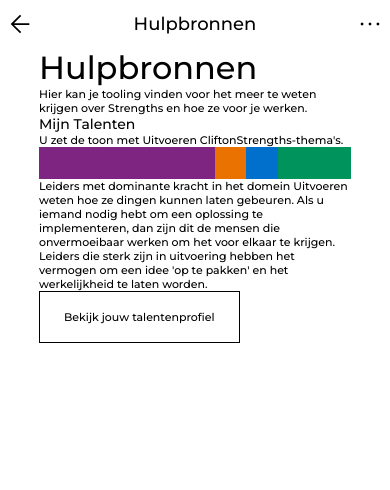
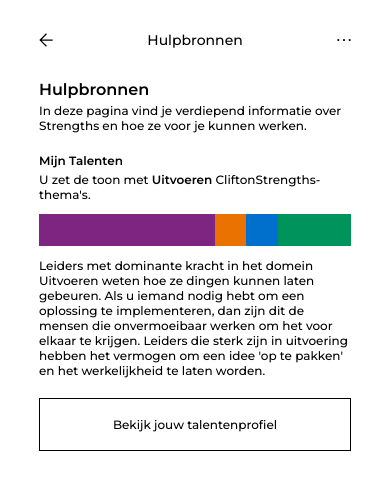
Before and after one commit to morize/forte-demo, a React (Vite) app in the folder client/: page /hulpbronnen in a window 390 px wide. Shown: the top 490 px of the page. Built offline with nearby package versions, Linux system fonts and the light colour scheme.

Commit message:
client/added hulpbronnen page, style changes to match the figma designs

```diff
--- a/client/src/components/atoms/TalentIndicator/TalentIndicator.tsx
+++ b/client/src/components/atoms/TalentIndicator/TalentIndicator.tsx
@@ -5,14 +5,15 @@ import { domainRGBValues } from '../Talent/Talent';
 const STalentIndicatorContainer = styled.div`
   display: flex;
   justify-content: space-between;
-  height: 46px;
+  height: 42px;
+  margin: 12px 0;
 
   @media (max-width: 900px) {
     height: 32px;
   }
 
   @media (max-width: 380px) {
-    height: 28px;
+    height: 24px;
   }
 `;
 
--- a/client/src/components/molecules/PageNavigation/PageNavigation.tsx
+++ b/client/src/components/molecules/PageNavigation/PageNavigation.tsx
@@ -10,15 +10,23 @@ export interface IPageNavigation {
   pageSubtitle?: String;
   hasBackButton?: boolean;
   hasMoreButton?: boolean;
+  onBackButtonClicked?: (event: React.MouseEvent<HTMLButtonElement, MouseEvent>) => void;
 }
 
 const SPageNavigation = styled.div`
   position: relative;
   display: flex;
-  height: 48px;
+  height: 100px;
+  padding: 0 40px;
+  text-transform: capitalize;
 
   & button:last-child {
     margin-left: auto;
+  }
+
+  @media (max-width: 500px) {
+    height: 80px;
+    padding: 0 30px;
   }
 `;
 
@@ -28,9 +36,12 @@ const PageNavigation = ({
   pageSubtitle,
   hasBackButton,
   hasMoreButton,
+  onBackButtonClicked,
 }: IPageNavigation) => (
   <SPageNavigation>
-    {hasBackButton && <IconButton icon={<Back />} />}
+    {hasBackButton && (
+      <IconButton icon={<Back />} onClick={onBackButtonClicked} />
+    )}
     <PageNavigationTitle title={pageTitle} subTitle={pageSubtitle} />
     {hasMoreButton && <IconButton icon={<MoreHorizontal />} />}
   </SPageNavigation>
--- a/client/src/index.css
+++ b/client/src/index.css
@@ -2,6 +2,10 @@
   margin: 0;
   font-family: 'Montserrat';
   font-weight: 500;
+}
+
+h1 {
+  font-size: 20px;
 }
 
 h2 {
@@ -9,7 +13,7 @@ h2 {
 }
 
 h3 {
-  font-size: 18px;
+  font-size: 16px;
 }
 
 svg {
@@ -23,9 +27,13 @@ p {
   font-size: 14px;
 }
 
-@media (max-width: 500px) {
+@media (max-width: 900px) {
+  h1 {
+    font-size: 18px;
+  }
+
   h2 {
-    font-size: 18px;
+    font-size: 16px;
   }
 
   h3 {
@@ -33,19 +41,23 @@ p {
   }
 
   svg {
-    width: 40px;
-    height: 40px;
+    width: 38px;
+    height: 38px;
     padding: 6px;
   }
 
   p {
-    font-size: 11px;
+    font-size: 12px;
   }
 }
 
-@media (max-width: 380px) {
+@media (max-width: 400px) {
+  h1 {
+    font-size: 16px;
+  }
+
   h2 {
-    font-size: 16px;
+    font-size: 14px;
   }
 
   h3 {
@@ -55,6 +67,9 @@ p {
   svg {
     width: 32px;
     height: 32px;
-    padding: 6px;
+  }
+
+  p {
+    font-size: 12px;
   }
 }
--- a/client/src/pages/Hulpbronnen.tsx
+++ b/client/src/pages/Hulpbronnen.tsx
@@ -1,17 +1,47 @@
+import styled from 'styled-components';
+import { useNavigate } from 'react-router-dom';
+
 import TalentIndicator from '../components/atoms/TalentIndicator/TalentIndicator';
 import BaseButton from '../components/atoms/Button/BaseButton';
 
+const SHulpbronnenPage = styled.div`
+  & > div {
+    margin-bottom: 20px;
+
+    & > h3,
+    & > h1 {
+      font-weight: 600;
+      margin-bottom: 4px;
+    }
+  }
+
+  & > button {
+    width: 100%;
+  }
+
+  & span {
+    font-weight: 600;
+  }
+`;
+
 const Hulpbronnen = () => {
+  const navigate = useNavigate();
+
   return (
+    <SHulpbronnenPage>
       <div>
         <h1>Hulpbronnen</h1>
         <p>
-        Hier kan je tooling vinden voor het meer te weten krijgen over Strengths
-        en hoe ze voor je werken.
+          In deze pagina vind je verdiepend informatie over Strengths en hoe ze
+          voor je kunnen werken.
         </p>
+      </div>
 
+      <div>
         <h3>Mijn Talenten</h3>
-      <p>U zet de toon met Uitvoeren CliftonStrengths-thema's.</p>
+        <p>
+          U zet de toon met <span>Uitvoeren</span> CliftonStrengths-thema's.
+        </p>
 
         <TalentIndicator
           executingPerc={60}
@@ -21,15 +51,23 @@ const Hulpbronnen = () => {
         />
 
         <p>
-        Leiders met dominante kracht in het domein Uitvoeren weten hoe ze dingen
-        kunnen laten gebeuren. Als u iemand nodig hebt om een oplossing te
-        implementeren, dan zijn dit de mensen die onvermoeibaar werken om het
-        voor elkaar te krijgen. Leiders die sterk zijn in uitvoering hebben het
-        vermogen om een idee 'op te pakken' en het werkelijkheid te laten
-        worden.
+          Leiders met dominante kracht in het domein Uitvoeren weten hoe ze
+          dingen kunnen laten gebeuren. Als u iemand nodig hebt om een oplossing
+          te implementeren, dan zijn dit de mensen die onvermoeibaar werken om
+          het voor elkaar te krijgen. Leiders die sterk zijn in uitvoering
+          hebben het vermogen om een idee 'op te pakken' en het werkelijkheid te
+          laten worden.
         </p>
-      <BaseButton label="Bekijk jouw talentenprofiel" />
       </div>
+
+      <BaseButton
+        label="Bekijk jouw talentenprofiel"
+        onClick={(e)=>{
+            e.preventDefault;
+            navigate('talenten');
+        }}
+      />
+    </SHulpbronnenPage>
   );
 };
 
```
Lines whose indentation alone changed are shown as unchanged.
